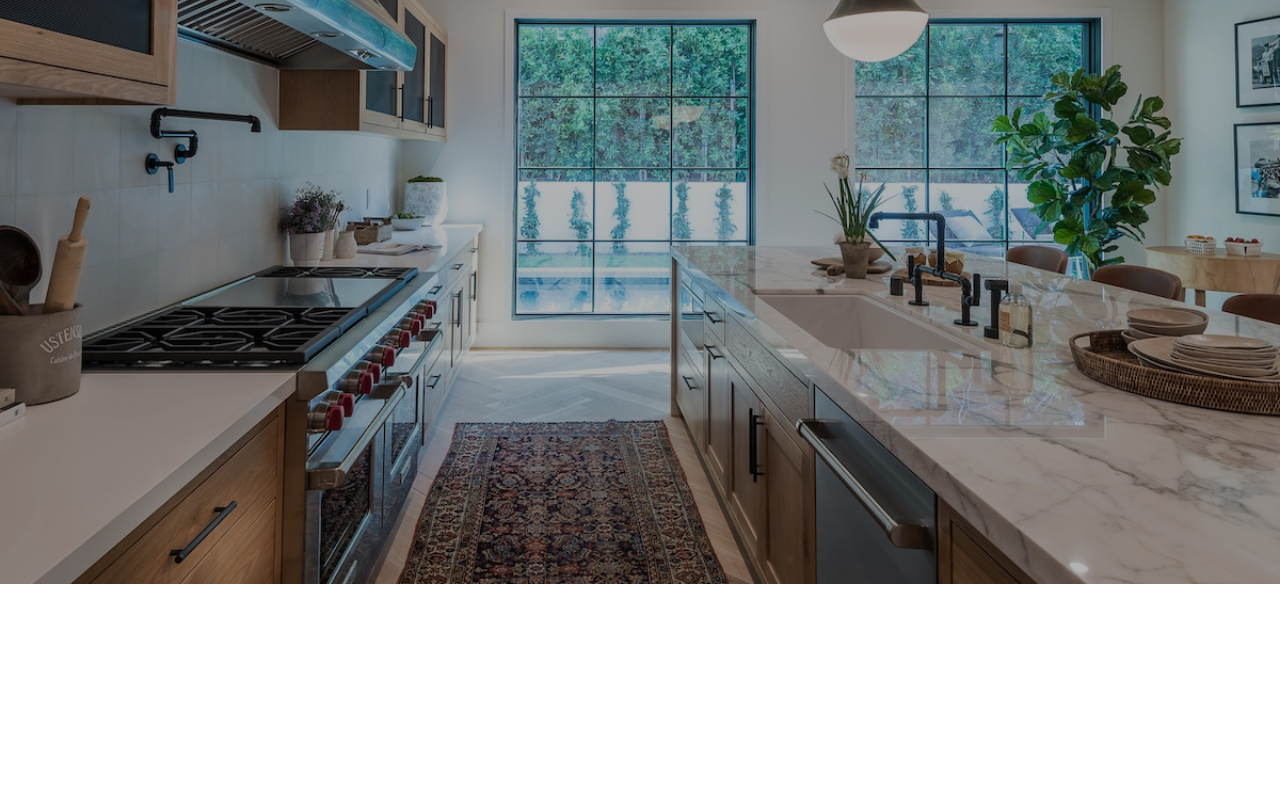
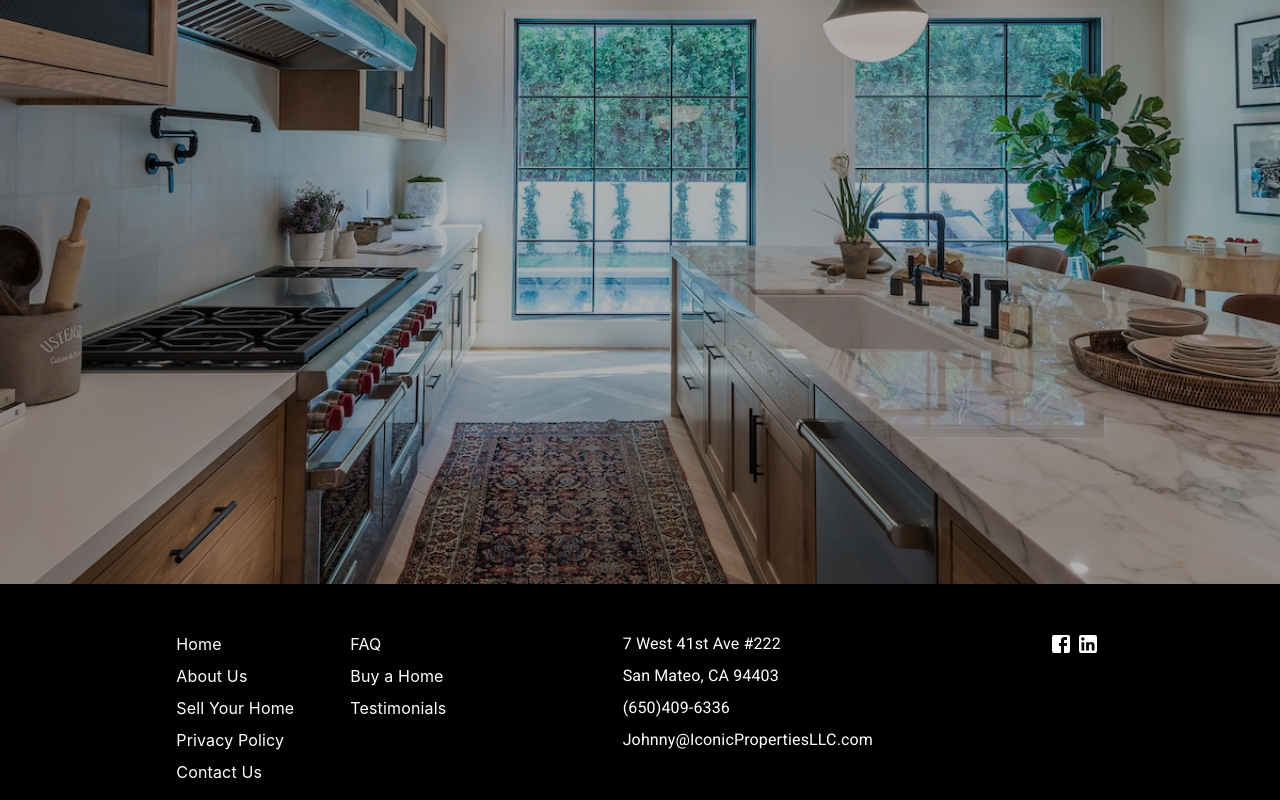
Before and after one commit to shoaibmasood/propertyWebsite, a Next.js app: page / in a window 1280 px wide. Shown: the part 216-1016 px from the top of the page. Before the commit the page ends 800 px from the top, so only its background shows below. Built offline with nearby package versions, Linux system fonts and the light colour scheme.

Commit message:
added Footer Component

```diff
--- a/components/Footer/Footer.jsx
+++ b/components/Footer/Footer.jsx
@@ -1,16 +1,47 @@
-import { Box, Grid } from '@mui/material';
+import React from 'react';
+import { Box, Grid, Typography } from '@mui/material';
 import Link from 'next/link';
-import React from 'react';
+
+import FacebookIcon from '@mui/icons-material/Facebook';
+import LinkedInIcon from '@mui/icons-material/LinkedIn';
+
+import { useStyles } from './Footer.styles';
 
 function Footer() {
+  const {
+    footerContainer,
+    footerLink,
+    footerLinkCol1,
+    footerLinkCol2,
+    footerAddress,
+    footerIcon,
+  } = useStyles();
   return (
-    <Grid container>
-      <Grid item xs={12}>
-        <Box>
-          <Link href="/">Home</Link>
-          <Link href="/about">About Us</Link>
-          <Link href="/contact-us">Contact Us</Link>
-          <Link href="/home-for-sale">HOME FOR SALE </Link>
+    <Grid container justifyContent="center">
+      <Grid item xs={12} className={footerContainer}>
+        <Box className={footerLink}>
+          <Box className={footerLinkCol1}>
+            <Link href="/">Home</Link>
+            <Link href="/about">About Us</Link>
+            <Link href="/sell-your-home">Sell Your Home </Link>
+            <Link href="/">Privacy Policy</Link>
+            <Link href="/contact-us">Contact Us</Link>
+          </Box>
+          <Box className={footerLinkCol2}>
+            <Link href="/faq">FAQ</Link>
+            <Link href="/buy-a-home">Buy a Home</Link>
+            <Link href="/testimonials">Testimonials</Link>
+          </Box>
+        </Box>
+        <Box className={footerAddress}>
+          <Typography> 7 West 41st Ave #222</Typography>
+          <Typography>San Mateo, CA 94403</Typography>
+          <Typography>(650)409-6336</Typography>
+          <Typography>Johnny@IconicPropertiesLLC.com</Typography>
+        </Box>
+        <Box className={footerIcon}>
+          <FacebookIcon />
+          <LinkedInIcon />
         </Box>
       </Grid>
     </Grid>
--- a/components/Footer/Footer.styles.js
+++ b/components/Footer/Footer.styles.js
@@ -0,0 +1,48 @@
+import { makeStyles } from '@mui/styles';
+
+export const useStyles = makeStyles({
+  footerContainer: {
+    backgroundColor: 'black',
+    color: 'white',
+    display: 'flex',
+    justifyContent: 'space-evenly',
+    paddingTop: '3rem',
+    paddingBottom: '0.5rem',
+  },
+  footerLink: {
+    display: 'flex',
+    '& a:hover': {
+      color: 'red',
+    },
+  },
+  footerLinkCol1: {
+    display: 'flex',
+    flexDirection: 'column',
+    marginRight: '3.5rem',
+    '& a': {
+      marginBottom: '0.5rem',
+    },
+  },
+  footerLinkCol2: {
+    display: 'flex',
+    flexDirection: 'column',
+    '& a': {
+      marginBottom: '0.5rem',
+    },
+  },
+
+  footerAddress: {
+    '& p': {
+      marginBottom: '0.5rem',
+    },
+  },
+  footerIcon: {
+    '& svg': {
+      marginRight: '0.2rem',
+    },
+    '& svg:hover': {
+      color: 'red',
+      cursor: 'pointer',
+    },
+  },
+});
--- a/components/Layout/Layout.jsx
+++ b/components/Layout/Layout.jsx
@@ -8,7 +8,7 @@ function Layout({ children, router: { route }, ...props }) {
     <div style={{ position: 'relative' }}>
       <Header pageHeading={PAGEHEADING[route]} {...props} />
       {children}
-      {/* <Footer /> */}
+      <Footer />
     </div>
   );
 }
--- a/styles/Home.module.css
+++ b/styles/Home.module.css
@@ -9,8 +9,8 @@
   position: absolute;
   top: 0;
   right: 0;
-  bottom: 0;
   left: 0;
+  min-height: 100vh;
   background-color: rgba(0, 0, 0, 0.3);
 }
 .main {
```
